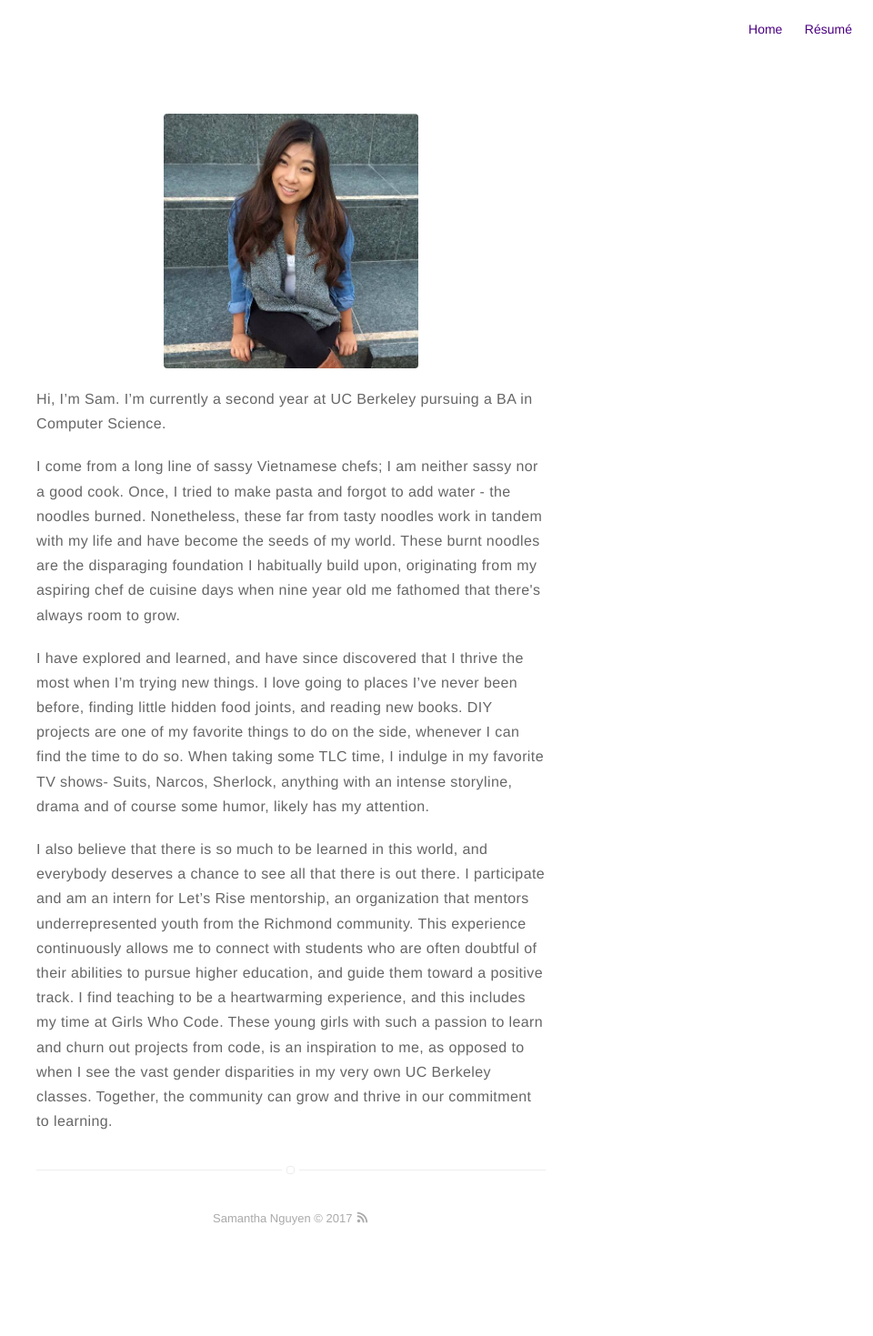
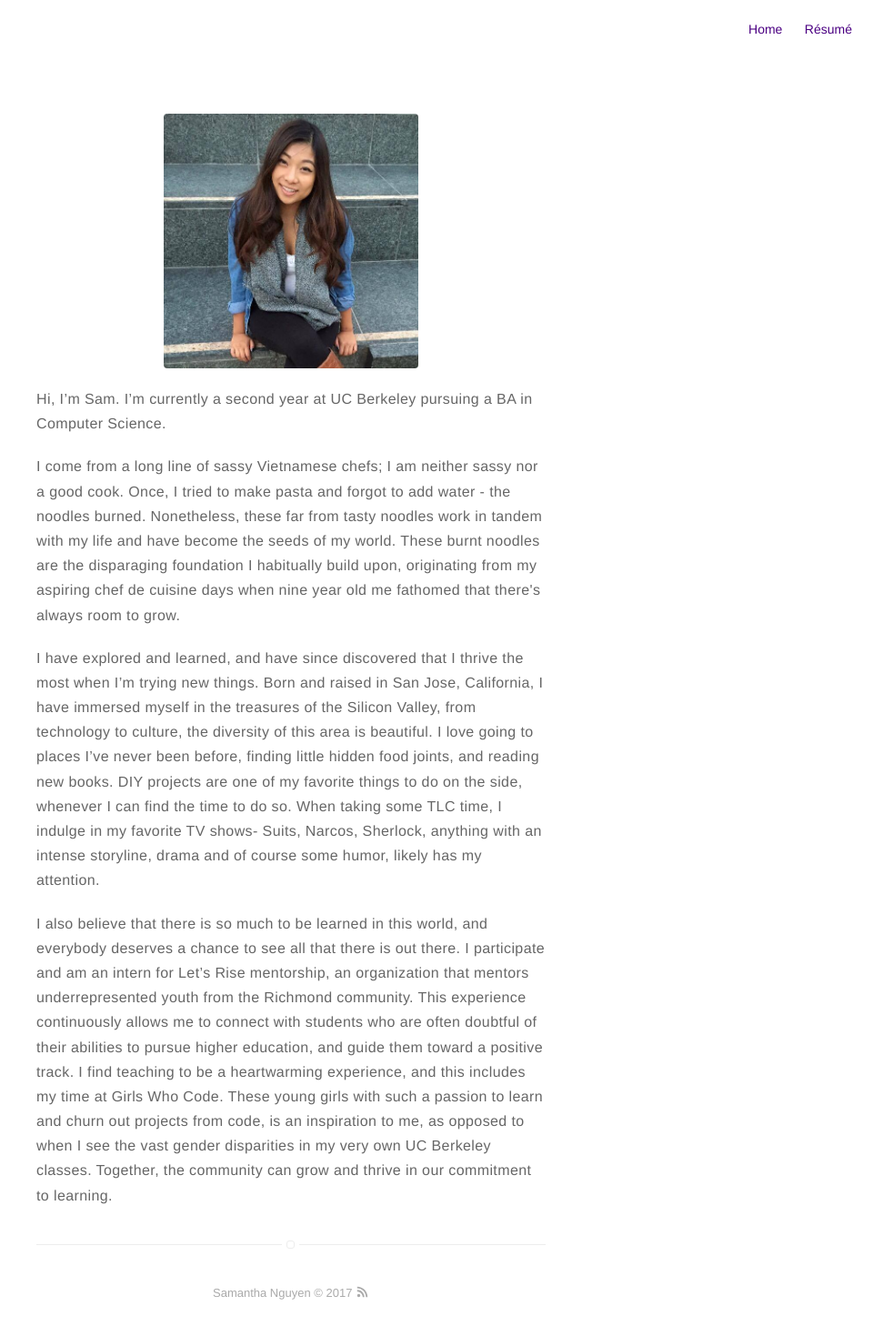
Before and after one commit to samanthanguyenn/me, a Jekyll site: the page built from about.md, in a window 1280 px wide. Shown: the whole page at 91% size, without its empty margins (320-1280 px from the left). Built offline with Jekyll 4.4.1, drawn with Linux system fonts in a browser that asks for light colours; before the commit the page ends 1387 px from its top, so only the background shows below that.

Commit message:
fixed errors

```diff
--- a/_config.yml
+++ b/_config.yml
@@ -42,7 +42,7 @@
 # google: mygoogle
 # instagram: myinstagram
 # pinterest: mypinterest
-# linkedin: mylinkedin
+linkedin: in/samantha-nguyen-1914a4135/
 # youtube: myyoutube
 # spotify: myspotify
 github: samanthanguyenn
--- a/about.md
+++ b/about.md
@@ -9,7 +9,7 @@
 
 <p>I come from a long line of sassy Vietnamese chefs; I am neither sassy nor a good cook. Once, I tried to make pasta and forgot to add water - the noodles burned. Nonetheless, these far from tasty noodles work in tandem with my life and have become the seeds of my world. These burnt noodles are the disparaging foundation I habitually build upon, originating from my aspiring chef de cuisine days when nine year old me fathomed that there's always room to grow. </p>
 
-<p>I have explored and learned, and have since discovered that I thrive the most when I’m trying new things. I love going to places I’ve never been before, finding little hidden food joints, and reading new books. DIY projects are one of my favorite things to do on the side, whenever I can find the time to do so. When taking some TLC time, I indulge in my favorite TV shows- Suits, Narcos, Sherlock, anything with an intense storyline, drama and of course some humor, likely has my attention. </p>
+<p>I have explored and learned, and have since discovered that I thrive the most when I’m trying new things. Born and raised in San Jose, California, I have immersed myself in the treasures of the Silicon Valley, from technology to culture, the diversity of this area is beautiful. I love going to places I’ve never been before, finding little hidden food joints, and reading new books. DIY projects are one of my favorite things to do on the side, whenever I can find the time to do so. When taking some TLC time, I indulge in my favorite TV shows- Suits, Narcos, Sherlock, anything with an intense storyline, drama and of course some humor, likely has my attention. </p>
 
 <p>I also believe that there is so much to be learned in this world, and everybody deserves a chance to see all that there is out there. I participate and am an intern for Let’s Rise mentorship, an organization that mentors underrepresented youth from the Richmond community. This experience continuously allows me to connect with students who are often doubtful of their abilities to pursue higher education, and guide them toward a positive track. I find teaching to be a heartwarming experience, and this includes my time at Girls Who Code. These young girls with such a passion to learn and churn out projects from code, is an inspiration to me, as opposed to when I see the vast gender disparities in my very own UC Berkeley classes. Together, the community can grow and thrive in our commitment to learning. </p>
 
```
